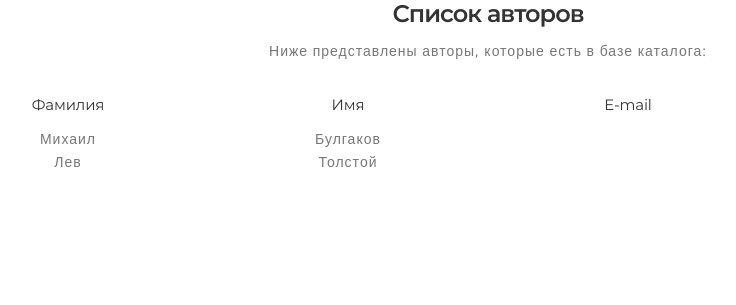
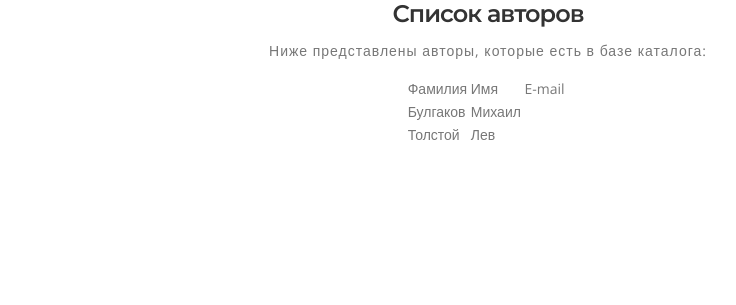
Before and after one commit to Katrin-Dashkevich/bookshop, a Django app: page /authors in a window 1280 px wide. Shown: the part 90-395 px from the top of the page, without its empty margins (152-888 px from the left). Run offline with Django 4.2, Linux system fonts and the light colour scheme; data comes from the database, SQL or seed files in the repository; parts of the project's set-up code (start-up, migrations or seed data) failed here and were passed over; some libraries are stand-ins or nearby versions.

Commit message:
Update authors.html

```diff
--- a/bookshop/library/templates/authors.html
+++ b/bookshop/library/templates/authors.html
@@ -9,44 +9,22 @@
         <div class="section_heading align-center mb-40">
             <h2>Список авторов</h2>
             <p>Ниже представлены авторы, которые есть в базе каталога:</p>
-            <ul class="team_members">
-                <li class="col-md-3 col-xs-6">
-                    <div class="team_member">
-                        <div class="display-table">
-                            <div class="table-cell">
-                                <h4>Фамилия</h4>
-                                {% for author in authors %}
-                                    {{ author.first_name }}<br>
-                                {% endfor %}
-                            </div>
-                        </div>
-                    </div>
-                </li>
-                <li class="col-md-3 col-xs-6">
-                    <div class="team_member">
-                        <div class="display-table">
-                            <div class="table-cell">
-                                <h4>Имя</h4>
-                                {% for author in authors %}
-                                    {{ author.last_name }}<br>
-                                {% endfor %}
-                            </div>
-                        </div>
-                    </div>
-                </li>
-                <li class="col-md-3 col-xs-6">
-                    <div class="team_member">
-                        <div class="display-table">
-                            <div class="table-cell">
-                                <h4>E-mail</h4>
-                                {% for author in authors %}
-                                    {{ author.email }}<br>
-                                {% endfor %}
-                            </div>
-                        </div>
-                    </div>
-                </li>
-            </ul>
+			<center>
+			<table>
+				<tr>
+					<td>Фамилия</td><td>&nbsp;</td>
+					<td>Имя</td><td>&nbsp;</td>
+					<td>E-mail</td><td>&nbsp;</td>
+				</tr>
+			{% for author in authors %}
+				<tr align="left">
+					<td>{{ author.last_name }}</td><td>&nbsp;</td>
+					<td>{{ author.first_name }}</td><td>&nbsp;</td>
+					<td>{{ author.email }}</td>
+				</tr>
+			{% endfor %}
+			</table>
+			</center>
         </div>
     </div>
 </section>
```
